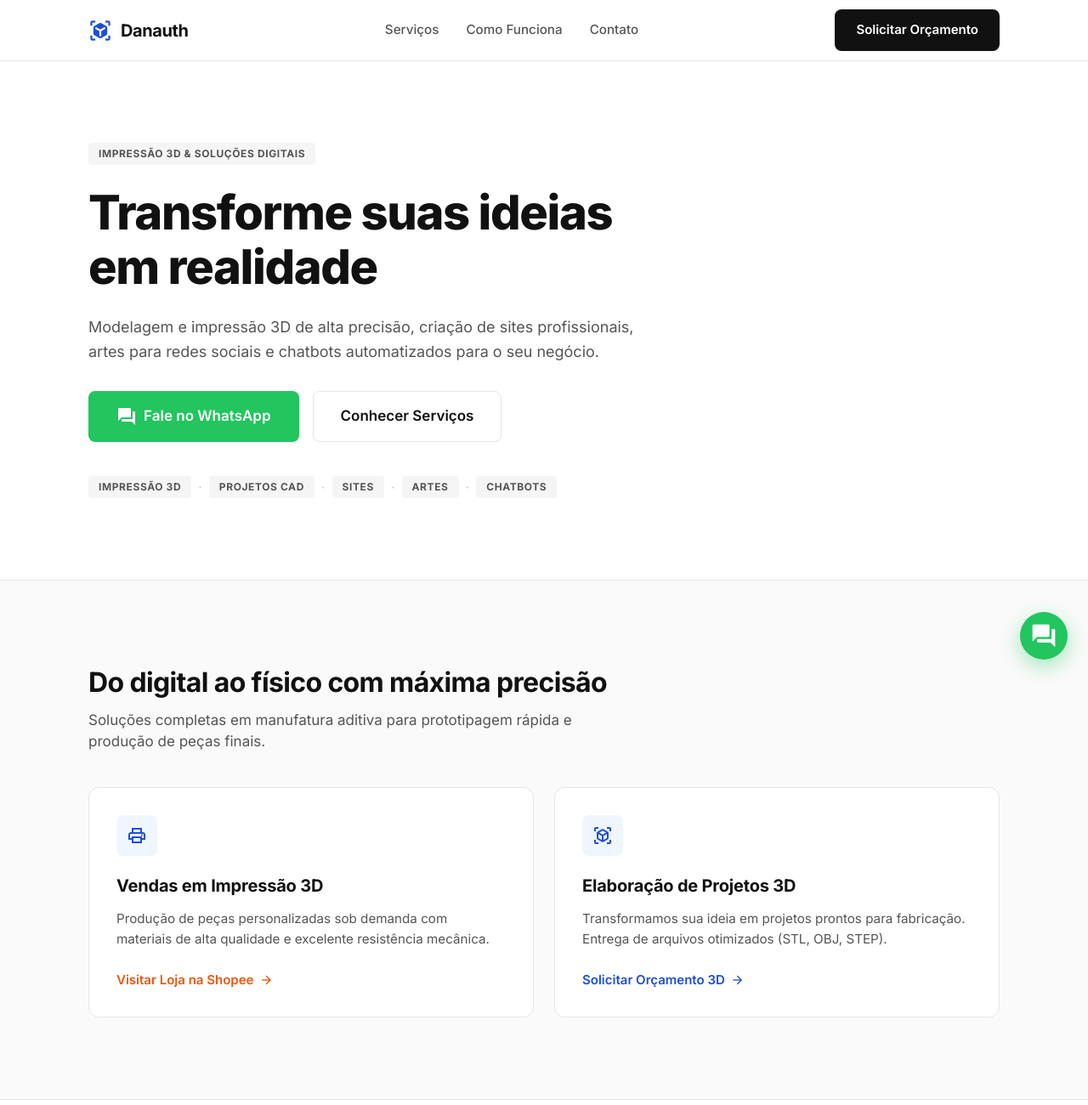
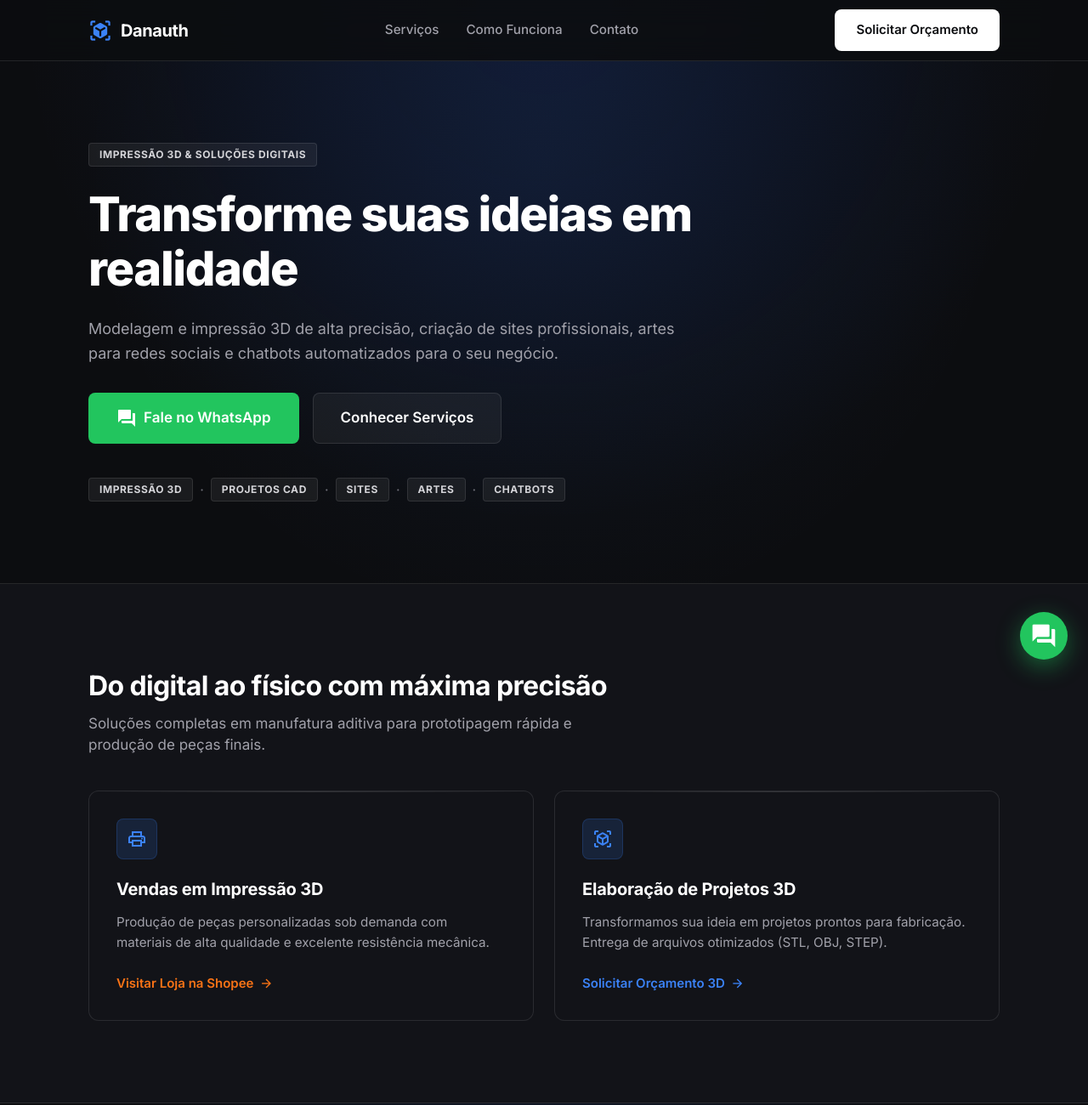
Before and after one commit to hugoolicfarias-coder/danauth, a website built with Vite: page index.html in a window 1280 px wide. Shown: the top 1300 px of the page at 85% size. Built offline with nearby package versions, Linux system fonts and the light colour scheme; no server answers.

Commit message:
style: add technological dot-grid background and ambient blue glow lights

```diff
--- a/index.html
+++ b/index.html
@@ -39,10 +39,10 @@
   </header>
 
   <main>
-    <!-- Hero Section -->
-    <section class="section-padding" style="border-bottom: 1px solid var(--border-light);">
+    <!-- Hero Section with Tech Ambient Glow -->
+    <section class="section-padding tech-glow-bg" style="border-bottom: 1px solid var(--border-light);">
       <div class="container" style="display: grid; grid-template-columns: 1fr; gap: 48px; align-items: center;">
-        <div style="display: flex; flex-direction: column; gap: 24px; max-width: 680px;">
+        <div style="display: flex; flex-direction: column; gap: 24px; max-width: 720px; position: relative; z-index: 1;">
           <span class="chip" style="width: fit-content;">Impressão 3D & Soluções Digitais</span>
           <h1 style="font-size: clamp(2.5rem, 5vw, 3.5rem); font-weight: 800; line-height: 1.15; letter-spacing: -0.025em; color: var(--text-primary);">
             Transforme suas ideias em realidade
@@ -63,13 +63,13 @@
 
           <div class="chip-group" style="margin-top: 16px;">
             <span class="chip">Impressão 3D</span>
-            <span style="color: #ccc;">·</span>
+            <span style="color: var(--text-muted);">·</span>
             <span class="chip">Projetos CAD</span>
-            <span style="color: #ccc;">·</span>
+            <span style="color: var(--text-muted);">·</span>
             <span class="chip">Sites</span>
-            <span style="color: #ccc;">·</span>
+            <span style="color: var(--text-muted);">·</span>
             <span class="chip">Artes</span>
-            <span style="color: #ccc;">·</span>
+            <span style="color: var(--text-muted);">·</span>
             <span class="chip">Chatbots</span>
           </div>
         </div>
@@ -123,9 +123,9 @@
     </section>
 
     <!-- Web & Digital Section -->
-    <section class="section-padding" style="border-bottom: 1px solid var(--border-light);">
+    <section class="section-padding tech-glow-bg" style="border-bottom: 1px solid var(--border-light);">
       <div class="container" style="display: flex; flex-direction: column; gap: 40px;">
-        <div style="text-align: center; max-width: 650px; margin-left: auto; margin-right: auto;">
+        <div style="text-align: center; max-width: 650px; margin-left: auto; margin-right: auto; position: relative; z-index: 1;">
           <h2 style="font-size: 2rem; font-weight: 700; letter-spacing: -0.02em; color: var(--text-primary); margin-bottom: 8px;">
             Presença digital que gera resultados
           </h2>
@@ -183,7 +183,7 @@
         <div class="card-grid card-grid-4">
           <div class="card" style="position: relative; border-color: var(--border-subtle);">
             <div class="step-number">01</div>
-            <h3 style="font-size: 1.15rem; font-weight: 700; margin-bottom: 8px; z-index: 1;">Briefing</h3>
+            <h3 style="font-size: 1.15rem; font-weight: 700; margin-bottom: 8px; z-index: 1; color: var(--text-primary);">Briefing</h3>
             <p style="font-size: 0.9rem; color: var(--text-secondary); z-index: 1;">
               Entendemos detalhadamente suas necessidades e objetivos.
             </p>
@@ -191,7 +191,7 @@
 
           <div class="card" style="position: relative; border-color: var(--border-subtle);">
             <div class="step-number">02</div>
-            <h3 style="font-size: 1.15rem; font-weight: 700; margin-bottom: 8px; z-index: 1;">Planejamento</h3>
+            <h3 style="font-size: 1.15rem; font-weight: 700; margin-bottom: 8px; z-index: 1; color: var(--text-primary);">Planejamento</h3>
             <p style="font-size: 0.9rem; color: var(--text-secondary); z-index: 1;">
               Definição técnica do escopo, materiais, protótipos e prazos.
             </p>
@@ -199,7 +199,7 @@
 
           <div class="card" style="position: relative; border-color: var(--border-subtle);">
             <div class="step-number">03</div>
-            <h3 style="font-size: 1.15rem; font-weight: 700; margin-bottom: 8px; z-index: 1;">Produção</h3>
+            <h3 style="font-size: 1.15rem; font-weight: 700; margin-bottom: 8px; z-index: 1; color: var(--text-primary);">Produção</h3>
             <p style="font-size: 0.9rem; color: var(--text-secondary); z-index: 1;">
               Execução com rigor de qualidade e validações contínuas.
             </p>
@@ -207,7 +207,7 @@
 
           <div class="card" style="position: relative; border-color: var(--border-subtle);">
             <div class="step-number">04</div>
-            <h3 style="font-size: 1.15rem; font-weight: 700; margin-bottom: 8px; z-index: 1;">Entrega</h3>
+            <h3 style="font-size: 1.15rem; font-weight: 700; margin-bottom: 8px; z-index: 1; color: var(--text-primary);">Entrega</h3>
             <p style="font-size: 0.9rem; color: var(--text-secondary); z-index: 1;">
               Entrega do produto final polido, testado e pronto para uso.
             </p>
@@ -216,13 +216,13 @@
       </div>
     </section>
 
-    <!-- Final Call to Action -->
-    <section class="section-padding" style="background-color: var(--text-primary); color: #ffffff;">
-      <div class="container" style="display: flex; flex-direction: column; align-items: center; text-align: center; gap: 24px;">
-        <h2 style="font-size: clamp(1.75rem, 4vw, 2.5rem); font-weight: 800; letter-spacing: -0.02em;">
+    <!-- Final Call to Action Banner -->
+    <section class="section-padding tech-glow-bg" style="background-color: var(--bg-surface-2); border-bottom: 1px solid var(--border-light);">
+      <div class="container" style="display: flex; flex-direction: column; align-items: center; text-align: center; gap: 24px; position: relative; z-index: 1;">
+        <h2 style="font-size: clamp(1.75rem, 4vw, 2.5rem); font-weight: 800; letter-spacing: -0.02em; color: var(--text-primary);">
           Pronto para tirar sua ideia do papel?
         </h2>
-        <p style="font-size: 1.125rem; color: #a1a1aa; max-width: 600px;">
+        <p style="font-size: 1.125rem; color: var(--text-secondary); max-width: 600px;">
           Fale com nossa equipe técnica hoje mesmo e descubra como podemos acelerar seus resultados.
         </p>
         <a href="https://wa.me/5582987584824" target="_blank" rel="noopener" class="btn btn-whatsapp btn-lg" style="margin-top: 12px;">
--- a/public/index.css
+++ b/public/index.css
@@ -1,26 +1,26 @@
 /* ==========================================================================
-   DANAUTH DESIGN SYSTEM — Minimalist Corporate Modern (Premium Light Tech)
+   DANAUTH DESIGN SYSTEM — Modern Technological Dark Theme
    ========================================================================== */
 
 @import url('https://fonts.googleapis.com/css2?family=Inter:wght@400;500;600;700;800&display=swap');
 @import url('https://fonts.googleapis.com/css2?family=Material+Symbols+Outlined:wght,FILL@100..700,0..1&display=swap');
 
 :root {
-  /* Color Tokens */
-  --bg-main: #ffffff;
-  --bg-surface-1: #fafafa;
-  --bg-surface-2: #f5f5f5;
-  --text-primary: #111111;
-  --text-secondary: #555555;
-  --text-muted: #888888;
-  --accent-blue: #1d4ed8;
-  --accent-blue-hover: #1e40af;
-  --accent-blue-light: #eff6ff;
+  /* Color Tokens — Technological Dark Palette */
+  --bg-main: #0c0d10;
+  --bg-surface-1: #121318;
+  --bg-surface-2: #181920;
+  --text-primary: #ffffff;
+  --text-secondary: #a1a1aa;
+  --text-muted: #71717a;
+  --accent-blue: #3b82f6;
+  --accent-blue-hover: #2563eb;
+  --accent-blue-light: rgba(59, 130, 246, 0.15);
   --whatsapp-green: #22c55e;
   --whatsapp-green-hover: #16a34a;
-  --shopee-orange: #ea580c;
-  --border-light: #e5e5e5;
-  --border-subtle: #f0f0f0;
+  --shopee-orange: #f97316;
+  --border-light: rgba(255, 255, 255, 0.1);
+  --border-subtle: rgba(255, 255, 255, 0.05);
 
   /* Layout & Spacing */
   --max-width: 1120px;
@@ -31,11 +31,11 @@
   --radius-xl: 16px;
   --radius-full: 9999px;
 
-  /* Transitions */
+  /* Transitions & Shadows */
   --transition-fast: 0.15s ease;
   --transition-normal: 0.25s ease;
-  --shadow-subtle: 0px 4px 20px rgba(0, 0, 0, 0.04);
-  --shadow-hover: 0px 8px 30px rgba(0, 0, 0, 0.08);
+  --shadow-subtle: 0px 4px 20px rgba(0, 0, 0, 0.4);
+  --shadow-hover: 0px 12px 36px rgba(59, 130, 246, 0.18);
 }
 
 /* Reset & Base Styles */
@@ -60,6 +60,12 @@ body {
   flex-direction: column;
   line-height: 1.5;
   background-color: var(--bg-main);
+  /* Tech Dot Grid Pattern */
+  background-image:
+    radial-gradient(rgba(255, 255, 255, 0.07) 1px, transparent 1px),
+    radial-gradient(circle at 50% 0%, rgba(29, 78, 216, 0.14), transparent 60%);
+  background-size: 28px 28px, 100% 100%;
+  background-attachment: fixed;
   color: var(--text-primary);
   overflow-x: hidden;
 }
@@ -108,6 +114,7 @@ img, svg {
 .section-padding {
   padding-top: 80px;
   padding-bottom: 80px;
+  position: relative;
 }
 
 @media (min-width: 768px) {
@@ -117,6 +124,25 @@ img, svg {
   }
 }
 
+/* Tech Section Background Glow Overlay */
+.tech-glow-bg {
+  position: relative;
+}
+
+.tech-glow-bg::before {
+  content: '';
+  position: absolute;
+  top: 0;
+  left: 50%;
+  transform: translateX(-50%);
+  width: 100%;
+  max-width: 1200px;
+  height: 100%;
+  background: radial-gradient(circle at 50% 20%, rgba(59, 130, 246, 0.08), transparent 70%);
+  pointer-events: none;
+  z-index: 0;
+}
+
 /* Header & Navigation */
 .header-nav {
   position: sticky;
@@ -124,9 +150,9 @@ img, svg {
   z-index: 100;
   width: 100%;
   height: var(--header-height);
-  background-color: rgba(255, 255, 255, 0.92);
-  backdrop-filter: blur(12px);
-  -webkit-backdrop-filter: blur(12px);
+  background-color: rgba(12, 13, 16, 0.85);
+  backdrop-filter: blur(16px);
+  -webkit-backdrop-filter: blur(16px);
   border-bottom: 1px solid var(--border-light);
 }
 
@@ -180,6 +206,7 @@ img, svg {
   right: 0;
   height: 2px;
   background-color: var(--accent-blue);
+  box-shadow: 0 0 10px rgba(59, 130, 246, 0.6);
 }
 
 .mobile-toggle {
@@ -210,24 +237,24 @@ img, svg {
 }
 
 .btn-primary {
-  background-color: var(--text-primary);
-  color: #ffffff;
+  background-color: #ffffff;
+  color: #0c0d10;
 }
 
 .btn-primary:hover {
-  background-color: #2b2b2b;
-  box-shadow: 0px 4px 12px rgba(0,0,0,0.15);
+  background-color: #e4e4e7;
+  box-shadow: 0px 4px 16px rgba(255,255,255,0.2);
 }
 
 .btn-secondary {
-  background-color: transparent;
+  background-color: rgba(255, 255, 255, 0.05);
   border-color: var(--border-light);
   color: var(--text-primary);
 }
 
 .btn-secondary:hover {
-  background-color: var(--bg-surface-1);
-  border-color: #d1d5db;
+  background-color: rgba(255, 255, 255, 0.1);
+  border-color: rgba(255, 255, 255, 0.25);
 }
 
 .btn-whatsapp {
@@ -237,7 +264,7 @@ img, svg {
 
 .btn-whatsapp:hover {
   background-color: var(--whatsapp-green-hover);
-  box-shadow: 0px 6px 16px rgba(34, 197, 94, 0.35);
+  box-shadow: 0px 6px 20px rgba(34, 197, 94, 0.4);
   transform: translateY(-1px);
 }
 
@@ -251,11 +278,13 @@ img, svg {
   font-size: 1.0625rem;
 }
 
-/* Cards */
+/* Cards & Surfaces */
 .card-grid {
   display: grid;
   grid-template-columns: 1fr;
   gap: 24px;
+  position: relative;
+  z-index: 1;
 }
 
 @media (min-width: 768px) {
@@ -265,19 +294,32 @@ img, svg {
 }
 
 .card {
-  background-color: var(--bg-main);
+  background-color: var(--bg-surface-1);
   border: 1px solid var(--border-light);
   border-radius: var(--radius-lg);
   padding: 32px;
   display: flex;
   flex-direction: column;
   transition: all var(--transition-normal);
+  position: relative;
+  overflow: hidden;
+}
+
+.card::before {
+  content: '';
+  position: absolute;
+  top: 0;
+  left: 0;
+  right: 0;
+  height: 1px;
+  background: linear-gradient(90deg, transparent, rgba(255,255,255,0.15), transparent);
 }
 
 .card-hover:hover {
-  border-color: var(--accent-blue);
+  border-color: rgba(59, 130, 246, 0.5);
   box-shadow: var(--shadow-hover);
   transform: translateY(-3px);
+  background-color: var(--bg-surface-2);
 }
 
 .card-icon-wrapper {
@@ -285,6 +327,7 @@ img, svg {
   height: 48px;
   border-radius: var(--radius-md);
   background-color: var(--accent-blue-light);
+  border: 1px solid rgba(59, 130, 246, 0.2);
   color: var(--accent-blue);
   display: flex;
   align-items: center;
@@ -317,8 +360,9 @@ img, svg {
 
 .chip {
   display: inline-block;
-  background-color: var(--bg-surface-2);
-  color: var(--text-secondary);
+  background-color: rgba(255, 255, 255, 0.06);
+  border: 1px solid rgba(255, 255, 255, 0.1);
+  color: #d4d4d8;
   font-size: 0.75rem;
   font-weight: 700;
   letter-spacing: 0.05em;
@@ -331,7 +375,7 @@ img, svg {
 .step-number {
   font-size: 4.5rem;
   font-weight: 800;
-  color: #e5e7eb;
+  color: rgba(255, 255, 255, 0.06);
   line-height: 1;
   margin-bottom: -10px;
 }
@@ -349,7 +393,7 @@ img, svg {
   display: flex;
   align-items: center;
   justify-content: center;
-  box-shadow: 0px 8px 24px rgba(34, 197, 94, 0.4);
+  box-shadow: 0px 8px 28px rgba(34, 197, 94, 0.45);
   z-index: 9999;
   transition: all var(--transition-fast);
 }
@@ -357,7 +401,7 @@ img, svg {
 .floating-whatsapp:hover {
   transform: scale(1.08);
   background-color: var(--whatsapp-green-hover);
-  box-shadow: 0px 12px 28px rgba(34, 197, 94, 0.5);
+  box-shadow: 0px 12px 32px rgba(34, 197, 94, 0.6);
 }
 
 .floating-whatsapp svg, .floating-whatsapp span {
@@ -373,6 +417,7 @@ img, svg {
   padding-top: 64px;
   padding-bottom: 48px;
   margin-top: auto;
+  position: relative;
 }
 
 .partner-section-title {
@@ -392,16 +437,29 @@ img, svg {
 }
 
 .partner-logo-img {
-  height: 38px;
+  height: 40px;
   width: auto;
   object-fit: contain;
-  filter: contrast(105%);
-  transition: opacity var(--transition-fast);
-  opacity: 0.9;
+  filter: brightness(1.1) contrast(105%);
+  transition: opacity var(--transition-fast), transform var(--transition-fast);
+  opacity: 0.95;
 }
 
 .partner-logo-img:hover {
   opacity: 1;
+  transform: scale(1.03);
+}
+
+/* Form Inputs Dark Theme */
+input[type="text"], input[type="email"], select, textarea {
+  background-color: var(--bg-surface-2) !important;
+  color: var(--text-primary) !important;
+  border-color: var(--border-light) !important;
+}
+
+input[type="text"]:focus, input[type="email"]:focus, select:focus, textarea:focus {
+  border-color: var(--accent-blue) !important;
+  box-shadow: 0 0 12px rgba(59, 130, 246, 0.3) !important;
 }
 
 /* Legal Document Styles */
@@ -448,13 +506,13 @@ img, svg {
     top: var(--header-height);
     left: 0;
     right: 0;
-    background-color: var(--bg-main);
+    background-color: var(--bg-surface-1);
     flex-direction: column;
     align-items: flex-start;
     padding: 24px;
     gap: 16px;
     border-bottom: 1px solid var(--border-light);
-    box-shadow: 0px 10px 25px rgba(0,0,0,0.05);
+    box-shadow: 0px 10px 30px rgba(0,0,0,0.5);
   }
 
   .nav-menu.active {
```
